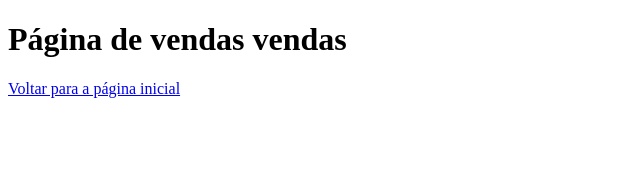
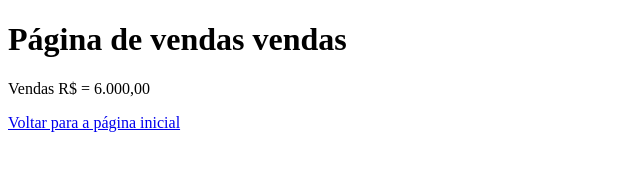
Before and after one commit to marcelovalesilva/aulagithub, a plain HTML site: page vendas.html in a window 1280 px wide. Shown: the whole page, without its empty margins (0-640 px from the left). Drawn offline with Linux system fonts and the light colour scheme.

Commit message:
Update vendas.html

```diff
--- a/vendas.html
+++ b/vendas.html
@@ -8,6 +8,7 @@
 </head>
 <body>
     <h1>Página de vendas vendas</h1>
+    <p>Vendas R$ = 6.000,00</p>
     <a href="index.html">Voltar para a página inicial</a>
 </body>
 </html>
```
